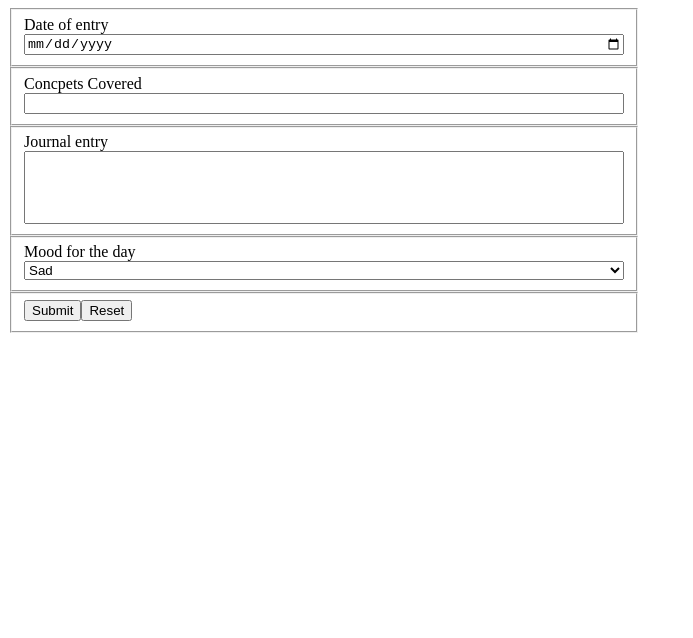
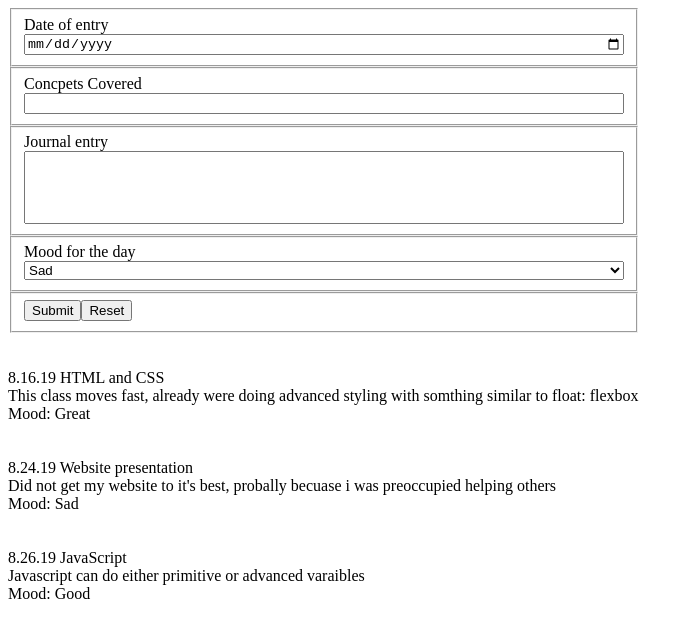
Before and after one commit to EthanPierret/daily-journal, a plain HTML site: page src/index.html in a window 1280 px wide. Shown: the whole page, without its empty margins (0-693 px from the left). Drawn offline with Linux system fonts and the light colour scheme.

Commit message:
Made journal entries readable

```diff
--- a/src/index.html
+++ b/src/index.html
@@ -39,6 +39,10 @@
            </fieldset>
     </form>
 
+    <article class="entryLog">
+
+    </article>
+
 </body>
 <script src="scripts/journal.js"></script>
 </html>
--- a/src/scripts/journal.js
+++ b/src/scripts/journal.js
@@ -1,36 +1,88 @@
 
 
-const journalEntries = {
+const journalEntries = [
 
-journalEntry1 = {
-    date = "8.16.19",
-    conceptscovered = "HTML and CSS",
-    entry = "This class moves fast, already were doing advanced styling with somthing similar to float: flexbox",
-    mood = "Great",
+{
+    date : "8.16.19",
+    conceptscovered : "HTML and CSS",
+    entry : "This class moves fast, already were doing advanced styling with somthing similar to float: flexbox",
+    mood : "Great",
 
 
 
 },
 
-journalEntry2 = {
-    date = "8.24.19",
-    conceptscovered = "Website presentation",
-    entry = "Did not get my website to it's best, probally becuase i was preoccupied helping others",
-    mood = "Sad",
+{
+    date : "8.24.19",
+    conceptscovered : "Website presentation",
+    entry : "Did not get my website to it's best, probally becuase i was preoccupied helping others",
+    mood : "Sad",
 
 
 
 },
 
-journalEntry3 = {
-    date = "8.26.19",
-    conceptscovered = "JavaScript",
-    entry = "Javascript can do either primitive or advanced varaibles",
-    mood = "Good",
+{
+    date : "8.26.19",
+    conceptscovered : "JavaScript",
+    entry : "Javascript can do either primitive or advanced varaibles",
+    mood : "Good",
 
 
 
 },
 
 
+
+
+];
+
+const makeJournalEntryComponent = (journalEntry) => {
+    // Create your own HTML structure for a journal entry
+
+    var workingdiv = document.createElement('div'); // make a sub-wrapper of content, can add classes later!
+
+    workingdiv.appendChild(document.createElement('br'));
+    workingdiv.appendChild(document.createElement('br'));
+    workingdiv.appendChild(document.createTextNode(journalEntry.date+" "+journalEntry.conceptscovered // date and concepts covered
+    +" "));
+
+    workingdiv.appendChild(document.createElement('br'));
+    workingdiv.appendChild(document.createTextNode(journalEntry.entry+" ")); // entry
+    workingdiv.appendChild(document.createElement('br'));
+    workingdiv.appendChild(document.createTextNode("Mood: "+journalEntry.mood+" ")); // mood
+
+
+
+    return workingdiv
+
+
+
+
+
+
+
 }
+
+
+
+
+/*
+    Purpose: To render all journal entries to the DOM
+
+    Arguments: entries (array of objects)
+*/
+const renderJournalEntries = (entries) => {
+
+    var workingdiv = document.createElement('div');
+    document.querySelector(".entryLog").appendChild(workingdiv);
+
+    for(let i = 0; i <= (journalEntries.length-1); i++) { // loop through all journal entries
+
+        workingdiv.appendChild(makeJournalEntryComponent(journalEntries[i])); // make a entry and append
+
+    }
+}
+
+// Invoke the render function
+renderJournalEntries(journalEntries);
```
